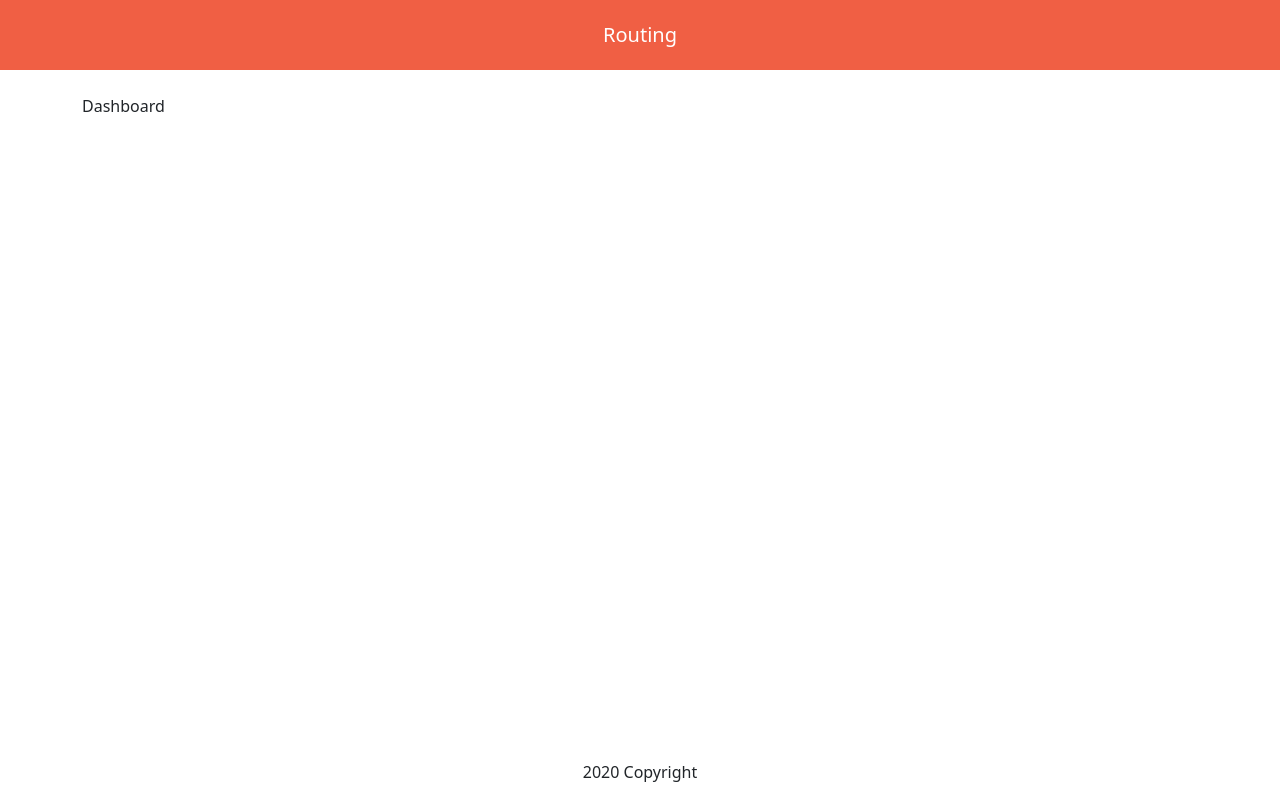
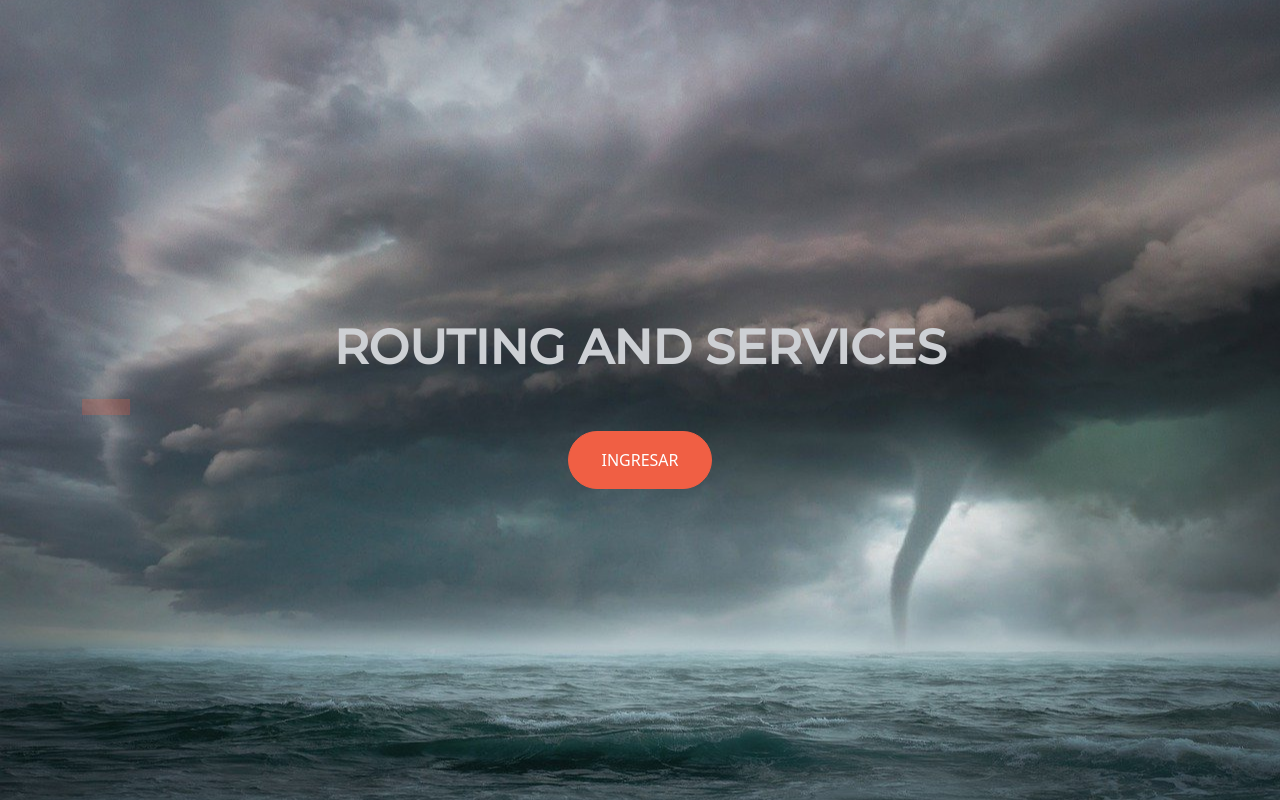
Before and after one commit to jampoolgarcia/AppUsers, an Angular app: page /home in a window 1280 px wide. Before the commit this address led to /. Built offline with nearby package versions, Linux system fonts and the light colour scheme.

Commit message:
added rauting

```diff
--- a/src/app/app-routing.module.ts
+++ b/src/app/app-routing.module.ts
@@ -1,7 +1,14 @@
 import { NgModule } from '@angular/core';
 import { RouterModule, Routes } from '@angular/router';
+import { HomeComponent } from './layout/home/home.component';
+import { DashboardComponent } from './layout/dashboard/dashboard.component';
 
-const routes: Routes = [];
+const routes: Routes = [
+  { path: '', redirectTo: "home", pathMatch: 'full'},
+  { path: 'home', component: HomeComponent},
+  { path: 'dashboard', component: DashboardComponent},
+  { path: '**', redirectTo: "home", pathMatch: 'full' }
+];
 
 @NgModule({
   imports: [RouterModule.forRoot(routes)],
--- a/src/app/app.component.html
+++ b/src/app/app.component.html
@@ -1,2 +1,3 @@
 <!-- <app-home></app-home> -->
-<app-dashboard></app-dashboard>
+<!-- <app-dashboard></app-dashboard> -->
+<router-outlet></router-outlet>
--- a/src/app/layout/home/home.component.html
+++ b/src/app/layout/home/home.component.html
@@ -4,7 +4,7 @@
     <div class="col-lg-12 text-center">
       <p><strong>ROUTING AND SERVICES</strong></p>
       <hr>
-      <button class="btn btn-primary btn-xl">INGRESAR</button>
+      <button class="btn btn-primary btn-xl" routerLink="/dashboard">INGRESAR</button>
     </div>
   </div>
 </div>
--- a/src/app/shared/toolbar/toolbar.component.html
+++ b/src/app/shared/toolbar/toolbar.component.html
@@ -1,3 +1,3 @@
 <nav class="navbar navbar-dark">
-  <a class="navbar-brand mx-auto">Routing</a>
+  <a class="navbar-brand mx-auto" routerLink="/home">Routing</a>
 </nav>
```
